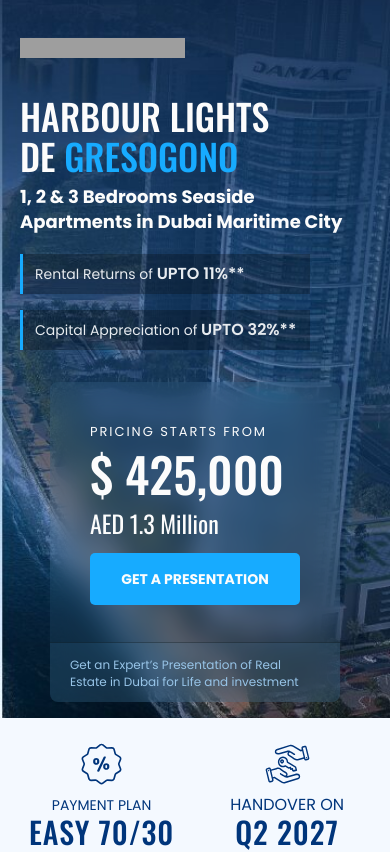
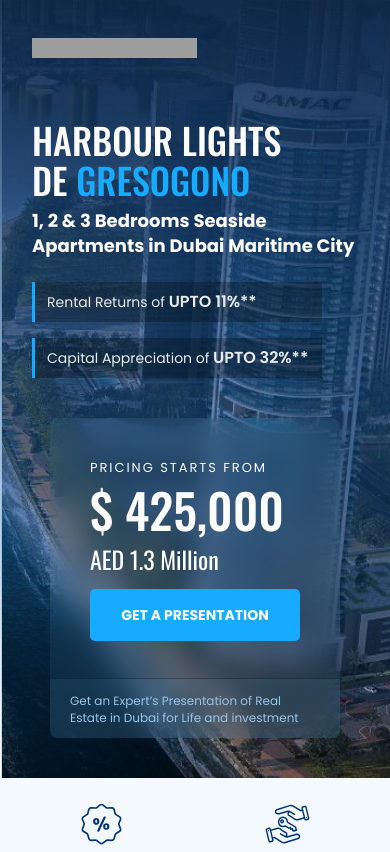
Before and after one commit to Nayana62/DAMAC, a Next.js app: page / in a window 390 px wide. Shown: the top 852 px of the page. Built offline with nearby package versions, Linux system fonts and the light colour scheme; grey boxes are pictures that could not be loaded; what tailwind-hamburgers would draw is missing.

Commit message:
few changes with responsiveness

```diff
--- a/src/components/HeroSection.jsx
+++ b/src/components/HeroSection.jsx
@@ -13,7 +13,7 @@
   return (
     <div className="w-screen h-fit sm:h-screen bg-no-repeat bg-home-bg-sm sm:bg-home-bg bg-cover pb-4 md:pb-0 bg-center">
       {/* Header */}
-      <nav className="xl:max-w-[1250px] px-5 xl:px-0 m-auto h-24 sm:h-36 flex justify-between items-center relative">
+      <nav className="xl:max-w-[1250px] px-8 xl:px-0 m-auto h-24 sm:h-36 flex justify-between items-center relative">
         {/* Left nav */}
         <div className="flex items-center">
           <Image
@@ -59,7 +59,7 @@
         )}
       </nav>
 
-      <div className="max-w-[1250px] px-5 xl:px-0 m-auto h-fit md:h-[calc(100vh-9rem)] flex flex-col sm:flex-row items-start justify-between  sm:py-20">
+      <div className="max-w-[1250px] px-8 xl:px-0 m-auto h-fit md:h-[calc(100vh-9rem)] flex flex-col sm:flex-row items-start justify-between py-6 sm:py-20">
         {/* Hero left section */}
         <div className="max-w-[400px] sm:max-w-[470px]">
           <h1 className="text-4xl sm:text-5xl font-oswald font-medium text-customWhite uppercase mb-2 sm:mb-4">
@@ -69,7 +69,7 @@
           <h3 className="text-customWhite text-[18px] sm:text-[25px] font-bold leading-[25px] sm:leading-[33px]">
             1, 2 & 3 Bedrooms Seaside Apartments in Dubai Maritime City
           </h3>
-          <div className="w-[290px] sm:w-[300px] h-[40px] text-lightGray bg-[#00000042] px-3 flex items-center mt-5 sm:mt-14 border-l-[3px] border-blue">
+          <div className="w-[290px] sm:w-[300px] h-[40px] text-lightGray bg-[#00000042] px-3 flex items-center mt-6 sm:mt-14 border-l-[3px] border-blue">
             <p className=" text-[14px] font-normal leading-[15px]">
               Rental Returns of{" "}
               <span className="text-[16px] font-semibold">UPTO 11%**</span>
@@ -83,7 +83,7 @@
           </div>
         </div>
         {/* Hero right section */}
-        <div className="w-[290px] sm:w-[300px] h-[320px] backdrop-blur-md rounded-lg mt-8 sm:mt-0 flex self-center sm:self-auto flex-col bg-[#5790BE1F] text-customWhite">
+        <div className="w-[290px] sm:w-[300px] h-[320px] backdrop-blur-md rounded-lg mt-10 sm:mt-0 flex self-center sm:self-auto flex-col bg-[#5790BE1F] text-customWhite">
           <div className="px-10 pt-10 sm:pt-12 flex-grow">
             <p className="font-normal text-[13px] leading-[19.5px] tracking-[0.15em]">
               PRICING STARTS FROM
--- a/src/components/LightBoxImages.jsx
+++ b/src/components/LightBoxImages.jsx
@@ -65,7 +65,7 @@
               <Image
                 loading="lazy"
                 width={300}
-                height={200}
+                height={150}
                 src={image.src}
                 alt={image.alt}
                 className="rounded-lg"
```
